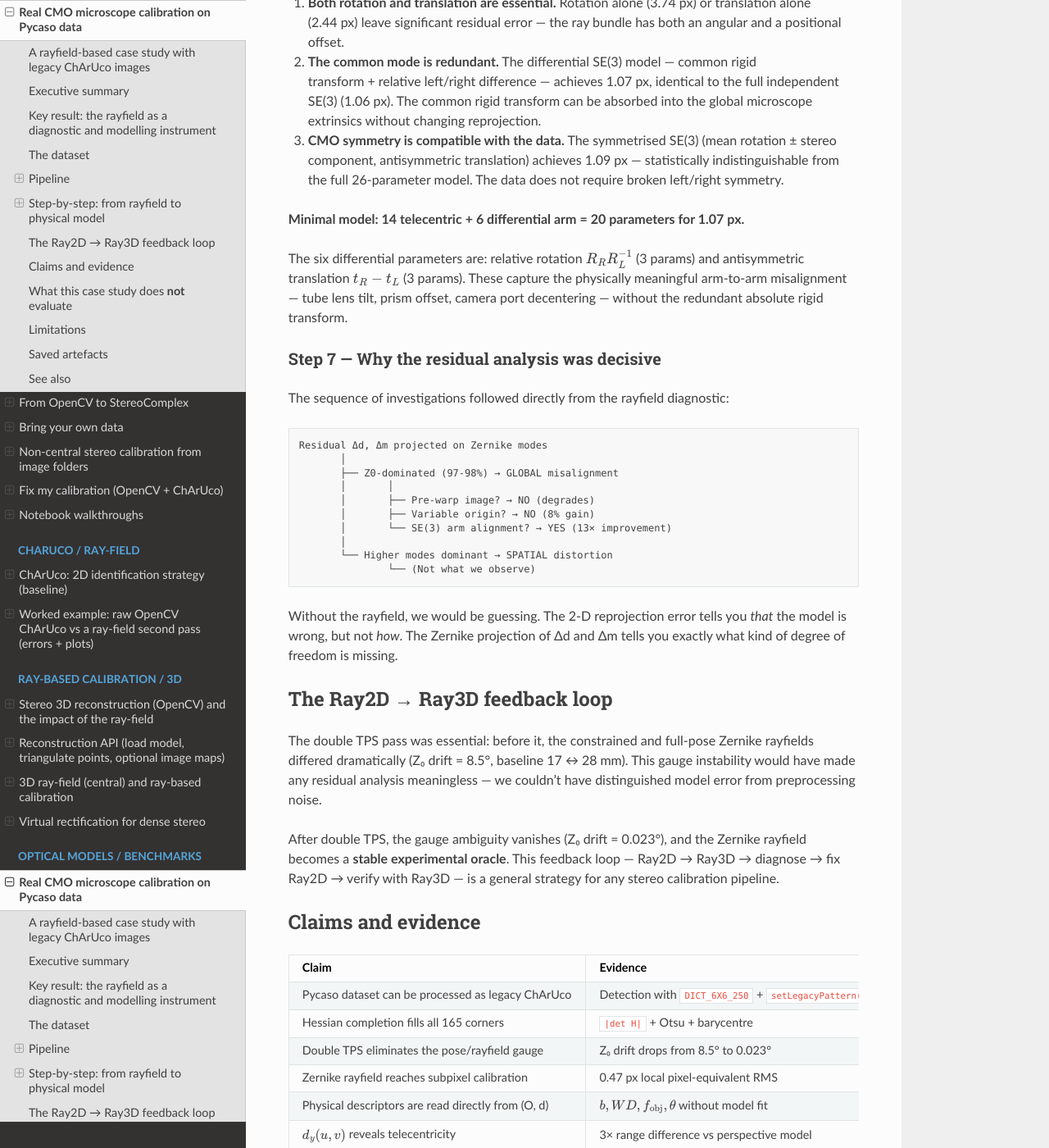
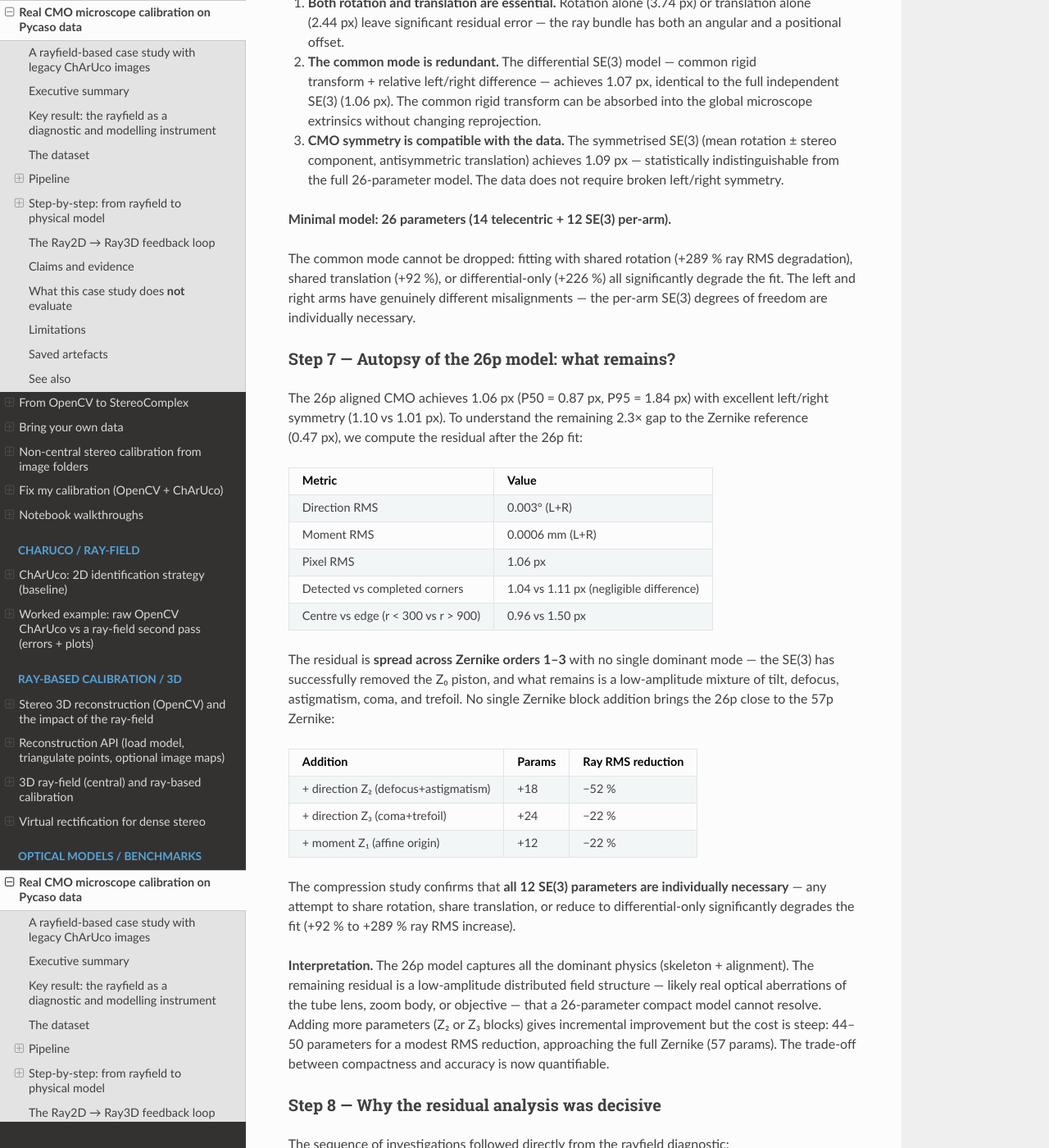
Before and after one commit to jeffwitz/StereoComplex, a Sphinx documentation site: the page built from docs/REAL_CMO_PYCASO_RAYFIELD.md, in a window 1280 px wide and 1400 px high, scrolled down 7292 px. Shown: the whole window at 82% size. Built offline with Sphinx 7.4.7 and the Read the Docs theme 3.1.0, drawn with Linux system fonts in a browser that asks for light colours; some of the changed text lies outside the part shown.

Commit message:
docs: 26p autopsy — correct minimal model, add residual analysis
- 26p is the true minimum (compression degrades +92% to +289%)
- Residual is distributed Z1-Z3, not single-block
- No single Zernike addition bridges the 1.06→0.47 px gap
- Clean L/R symmetry, negligible detected/completed difference

Co-Authored-By: Claude Opus 4.7 <noreply@anthropic.com>

````diff
--- a/docs/REAL_CMO_PYCASO_RAYFIELD.md
+++ b/docs/REAL_CMO_PYCASO_RAYFIELD.md
@@ -349,16 +349,56 @@ ablation study to isolate the essential degrees of freedom:
    26-parameter model.  The data does not require broken left/right
    symmetry.
 
-**Minimal model: 14 telecentric + 6 differential arm = 20 parameters
-for 1.07 px.**
+**Minimal model: 26 parameters (14 telecentric + 12 SE(3) per-arm).**
 
-The six differential parameters are: relative rotation
-$R_R R_L^{-1}$ (3 params) and antisymmetric translation
-$t_R - t_L$ (3 params).  These capture the physically meaningful
-arm-to-arm misalignment — tube lens tilt, prism offset, camera port
-decentering — without the redundant absolute rigid transform.
+The common mode cannot be dropped: fitting with shared rotation (+289 %
+ray RMS degradation), shared translation (+92 %), or differential-only
+(+226 %) all significantly degrade the fit.  The left and right arms have
+genuinely different misalignments — the per-arm SE(3) degrees of freedom
+are individually necessary.
 
-### Step 7 — Why the residual analysis was decisive
+### Step 7 — Autopsy of the 26p model: what remains?
+
+The 26p aligned CMO achieves 1.06 px (P50 = 0.87 px, P95 = 1.84 px) with
+excellent left/right symmetry (1.10 vs 1.01 px).  To understand the
+remaining 2.3× gap to the Zernike reference (0.47 px), we compute the
+residual after the 26p fit:
+
+| Metric | Value |
+|---|---|
+| Direction RMS | 0.003° (L+R) |
+| Moment RMS | 0.0006 mm (L+R) |
+| Pixel RMS | 1.06 px |
+| Detected vs completed corners | 1.04 vs 1.11 px (negligible difference) |
+| Centre vs edge (r < 300 vs r > 900) | 0.96 vs 1.50 px |
+
+The residual is **spread across Zernike orders 1–3** with no single
+dominant mode — the SE(3) has successfully removed the Z₀ piston, and
+what remains is a low-amplitude mixture of tilt, defocus, astigmatism,
+coma, and trefoil.  No single Zernike block addition brings the 26p
+close to the 57p Zernike:
+
+| Addition | Params | Ray RMS reduction |
+|---|---|---|
+| + direction Z₂ (defocus+astigmatism) | +18 | −52 % |
+| + direction Z₃ (coma+trefoil) | +24 | −22 % |
+| + moment Z₁ (affine origin) | +12 | −22 % |
+
+The compression study confirms that **all 12 SE(3) parameters are
+individually necessary** — any attempt to share rotation, share
+translation, or reduce to differential-only significantly degrades the
+fit (+92 % to +289 % ray RMS increase).
+
+**Interpretation.**  The 26p model captures all the dominant physics
+(skeleton + alignment).  The remaining residual is a low-amplitude
+distributed field structure — likely real optical aberrations of the
+tube lens, zoom body, or objective — that a 26-parameter compact model
+cannot resolve.  Adding more parameters (Z₂ or Z₃ blocks) gives
+incremental improvement but the cost is steep: 44–50 parameters for a
+modest RMS reduction, approaching the full Zernike (57 params).  The
+trade-off between compactness and accuracy is now quantifiable.
+
+### Step 8 — Why the residual analysis was decisive
 
 The sequence of investigations followed directly from the rayfield
 diagnostic:
@@ -406,7 +446,8 @@ Ray3D — is a general strategy for any stereo calibration pipeline.
 | $d_y(u,v)$ reveals telecentricity | 3× range difference vs perspective model | Diagnostic |
 | Residual modal analysis identifies missing DOF | Δd and Δm are 97-98 % $Z_0^0$ (global, not spatial) | **Diagnostic method** |
 | SE(3) arm alignment resolves the global residual | Pixel RMS 14.6 → 1.06 px (14× improvement) | **Key result** |
-| SE(3) ablation isolates essential 6 differential params | Rotation + translation both essential; common mode redundant; 20 params for 1.07 px | **Key result** |
+| SE(3) ablation: per-arm DOFs are individually necessary | Compression degrades fit (+92% to +289%); 26p is the true minimum model | **Key result** |
+| 26p autopsy: residual is distributed, not single-block | Z₁–Z₃ spread; no single Zernike block bridges the gap to 0.47 px | Diagnostic |
 | The rayfield is a general diagnostic instrument | The feedback loop works: observe → diagnose → fix → verify | **General strategy** |
 
 ## What this case study does **not** evaluate
@@ -455,6 +496,7 @@ docs/assets/pycaso_real_data/
     arm_alignment_diagnostic.json          ← SE(3) arm alignment sweep
     aligned_cmo_fit.json                   ← final joint fit (telecentric + SE(3))
     se3_ablation.json                      ← SE(3) parameter ablation study
+    autopsy_26p.json                       ← 26p model autopsy + compression
     warped_model_comparison.json           ← pre-warp L1/L2 evaluation
     pareto_gauge_regularization.png        ← Pareto frontier plot
 ```
````
